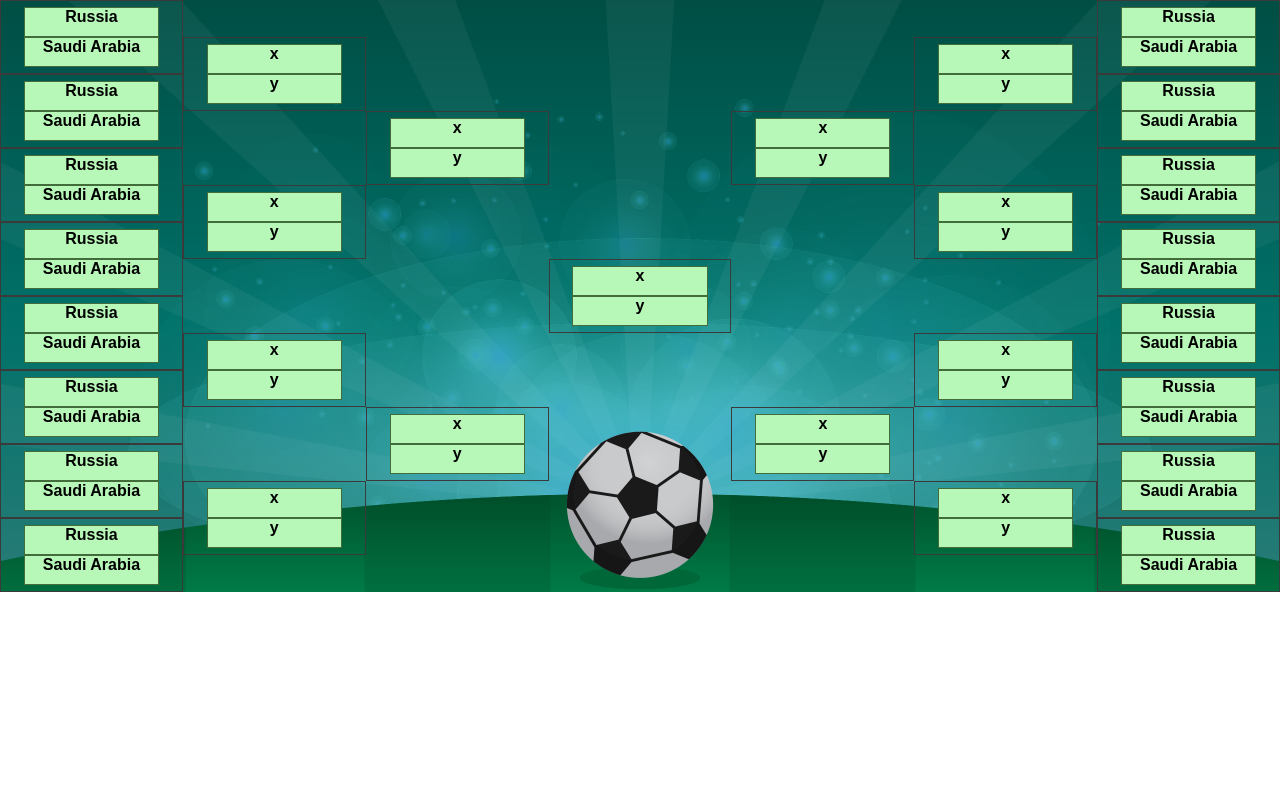
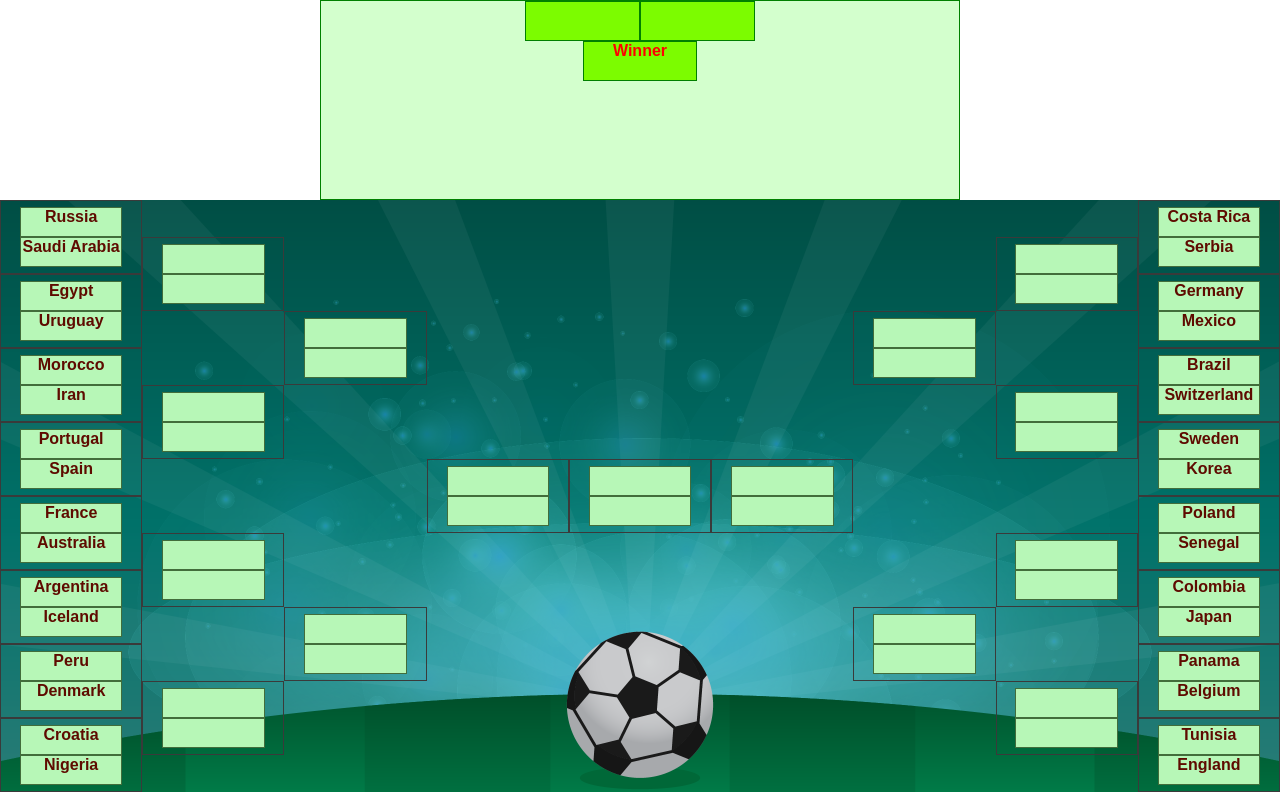
Before and after one commit to jirayr97/football-app-react, a React (Create React App) app: page / in a window 1280 px wide. Built offline with nearby package versions, Linux system fonts and the light colour scheme.

Commit message:
Add random winner picker with dynamic updating tree

```diff
--- /dev/null
+++ b/src/Commponents/Container/Betting/Betting.css
@@ -0,0 +1,36 @@
+.bet-container {
+    width: 50%;
+    border: 1px solid green;
+    height: 200px;
+    margin: 0 auto;
+    background-color: rgb(211, 255, 205);
+}
+.match-container {
+    display: flex;
+    flex-direction: row;
+    justify-content: center;
+}
+
+.match-item  {
+    /* display: inline-block; */
+    /* margin: 20px 20px; */
+    border: 1px solid green;
+    width: 18%;
+    height: 40px;
+    background-color: lawngreen;
+    color: brown;
+    font-weight: bold;
+    text-align: center;
+    /* padding: 10px 0; */
+}
+.winner {
+    border: 1px solid green;
+    width: 18%;
+    height: 40px;
+    background-color: lawngreen;
+    color: rgb(255, 0, 0);
+    font-weight: bold;
+    text-align: center;
+    margin: 0 auto;
+
+}
--- /dev/null
+++ b/src/Commponents/Container/Betting/Betting.jsx
@@ -0,0 +1,34 @@
+import React from "react";
+import "./Betting.css";
+
+class Betting extends React.Component {
+    constructor(props) {
+        super(props);
+        this.state = {
+            winner: "",
+        }
+    }
+    betItem = (e,obj) => {
+        obj.winner = Math.random() > 0.5 ? obj.firstCountry : obj.secondCountry;
+        this.setState({ winner: obj.winner })
+        this.props.setWinner(obj)
+
+    }
+
+    render() {
+        const { currentGame } = this.props;
+        return(
+            <div className="bet-container">
+                <div className="match-container">
+                    <div className="match-item" onClick={(e) => this.betItem(e.currentTarget,currentGame)}>{currentGame.firstCountry}</div>
+                    <div className="match-item" onClick={(e) => this.betItem(e.currentTarget,currentGame)}>{currentGame.secondCountry}</div>
+                </div>
+                <div  className="winner">Winner {this.state.winner}</div>
+
+            </div>
+        )
+    }
+
+}
+
+export default Betting;
--- /dev/null
+++ b/src/Commponents/Container/Betting/index.js
@@ -0,0 +1 @@
+export { default } from "./Betting";
--- a/src/Commponents/Container/Container.jsx
+++ b/src/Commponents/Container/Container.jsx
@@ -1,22 +1,51 @@
-import React from "react";
+import React, { Fragment } from "react";
 import treeData from "../../TreeData";
 import Tree from "./Tree";
+import Betting from "./Betting";
+
 
 class Container extends React.Component {
     constructor(props) {
         super(props);
         this.state = {
             treeData,
-
+            currentGame: {},
+            winnerObj: {},
         }
     }
+    selectMatch = (matchObject) => {
+        this.setState({ currentGame: matchObject })
+    }
+    setWinner = (winObj) => {
+        const { treeData } = this.state;
+        let newTree;
+        treeData.map(dataArray => {
+            dataArray.map(matchObj => {
+                if (matchObj.nextMatchId === winObj.matchId  || (matchObj.nextMatchId ===16 && winObj.matchId === 31)) {
+                    matchObj.secondCountry = winObj.winner;
+                } else if((matchObj.nextMatchId -1) === winObj.matchId ) {
+                    matchObj.firstCountry = winObj.winner;
+                } else {
+                    newTree = treeData;
+                }
 
-    render() {
-        return(
-            <Tree  treeData={this.state.treeData} />
-        )
+            })
+        })
+        if (winObj.matchId === 32) {
+            console.log(winObj.winner)
+        }
+        this.setState({ treeData: newTree })
     }
 
 
+    render() {
+        const { currentGame } = this.state;
+        return(
+            <Fragment>
+                <Betting currentGame={currentGame} setWinner={this.setWinner}/>
+                <Tree selectMatch={this.selectMatch} treeData={this.state.treeData}/>
+            </ Fragment>
+        )
+    }
 }
 export default Container;
--- a/src/Commponents/Container/Tree/Tree.css
+++ b/src/Commponents/Container/Tree/Tree.css
@@ -32,8 +32,13 @@
     display: flex;
     flex-direction: column;
     width: 80%;
+    color: rgb(94, 11, 0);
     height: 30px;
     font-size: 1rem;
     border: 1px solid rgb(66, 109, 59);
     background-color: rgb(183, 247, 183)
 }
+
+.country:hover {
+    background-color: lime;
+}
--- a/src/Commponents/Container/Tree/Tree.jsx
+++ b/src/Commponents/Container/Tree/Tree.jsx
@@ -3,17 +3,16 @@ import "./Tree.css";
 
 
 class Tree extends React.Component {
+    render() {
+        let { treeData } = this.props;
 
-    render() {
-        const { treeData } = this.props;
-
-            const tree = treeData.map(columnData => {
+        let tree = treeData.map(columnData => {
             return (
             <div className="games-column">
                 {
                     columnData.map(matchObject => {
                         return (
-                            <div className="games">
+                        <div className="games" onClick={() => this.props.selectMatch(matchObject)}>
                                 <div className="country">{matchObject.firstCountry}</div>
                                 <div className="country">{matchObject.secondCountry}</div>
                         </div>)
@@ -21,8 +20,6 @@ class Tree extends React.Component {
                 }
             </div>)
         })
-
-
         return(
             <div className="container">
                 {tree}
--- a/src/TreeData.js
+++ b/src/TreeData.js
@@ -7,159 +7,201 @@ const TreeData = [
         },
         {
             matchId: 2,
-            firstCountry: "Russia",
-            secondCountry: "Saudi Arabia",
+            firstCountry: "Egypt",
+            secondCountry: "Uruguay",
         },
         {
             matchId: 3,
-            firstCountry: "Russia",
-            secondCountry: "Saudi Arabia",
+            firstCountry: "Morocco",
+            secondCountry: "Iran",
         },
         {
             matchId: 4,
-            firstCountry: "Russia",
-            secondCountry: "Saudi Arabia",
+            firstCountry: "Portugal",
+            secondCountry: "Spain",
         },
         {
             matchId: 5,
-            firstCountry: "Russia",
-            secondCountry: "Saudi Arabia",
+            firstCountry: "France",
+            secondCountry: "Australia",
         },
         {
             matchId: 6,
-            firstCountry: "Russia",
-            secondCountry: "Saudi Arabia",
+            firstCountry: "Argentina",
+            secondCountry: "Iceland",
         },
         {
             matchId: 7,
-            firstCountry: "Russia",
-            secondCountry: "Saudi Arabia",
+            firstCountry: "Peru",
+            secondCountry: "Denmark",
         },
         {
             matchId: 8,
-            firstCountry: "Russia",
-            secondCountry: "Saudi Arabia",
+            firstCountry: "Croatia",
+            secondCountry: "Nigeria",
         },
     ],
     [
         {
-            matchId: 1,
-            firstCountry: "x",
-            secondCountry: "y",
+            matchId: 9,
+            firstCountry: null,
+            secondCountry: null,
+            nextMatchId:2,
         },
         {
-            matchId: 1,
-            firstCountry: "x",
-            secondCountry: "y",
+            matchId: 10,
+            firstCountry: null,
+            secondCountry: null,
+            nextMatchId: 4,
+
+
         },
         {
-            matchId: 1,
-            firstCountry: "x",
-            secondCountry: "y",
+            matchId: 11,
+            firstCountry: null,
+            secondCountry: null,
+            nextMatchId: 6,
+
         },
         {
-            matchId: 1,
-            firstCountry: "x",
-            secondCountry: "y",
+            matchId: 12,
+            firstCountry: "",
+            secondCountry: "",
+            nextMatchId: 8,
         },
 
     ],
     [
         {
-            matchId: 1,
-            firstCountry: "x",
-            secondCountry: "y",
+            matchId: 13,
+            firstCountry: "",
+            secondCountry: "",
+            nextMatchId: 10,
+
         },
         {
-            matchId: 1,
-            firstCountry: "x",
-            secondCountry: "y",
+            matchId: 14,
+            firstCountry: "",
+            secondCountry: "",
+            nextMatchId: 12,
+        },
+
+    ],
+
+    [
+        {
+            matchId: 15,
+            firstCountry: "",
+            secondCountry: "",
+            nextMatchId: 14,
+
+        },
+    ],
+    [
+        {
+            matchId: 32,
+            firstCountry: "",
+            secondCountry: "",
+            nextMatchId: 16,
+
+        },
+    ],
+    [
+        {
+            matchId: 31,
+            firstCountry: "",
+            secondCountry: "",
+            nextMatchId: 30,
+
+        },
+    ],
+    [
+        {
+            matchId: 29,
+            firstCountry: "",
+            secondCountry: "",
+            nextMatchId: 26,
+        },
+        {
+            matchId: 30,
+            firstCountry: "",
+            secondCountry: "",
+            nextMatchId: 28,
+
         },
 
     ],
     [
         {
-            matchId: 1,
-            firstCountry: "x",
-            secondCountry: "y",
-        },
-    ],
-    [
-        {
-            matchId: 1,
-            firstCountry: "x",
-            secondCountry: "y",
+            matchId: 25,
+            firstCountry: "",
+            secondCountry: "",
+            nextMatchId: 18,
+
         },
         {
-            matchId: 1,
-            firstCountry: "x",
-            secondCountry: "y",
+            matchId: 26,
+            firstCountry: "",
+            secondCountry: "",
+            nextMatchId: 20,
+
+        },
+        {
+            matchId: 27,
+            firstCountry: "",
+            secondCountry: "",
+            nextMatchId: 22,
+
+        },
+        {
+            matchId: 28,
+            firstCountry: "",
+            secondCountry: "",
+            nextMatchId: 24,
+
         },
 
     ],
     [
         {
-            matchId: 1,
-            firstCountry: "x",
-            secondCountry: "y",
+            matchId: 17,
+            firstCountry: "Costa Rica",
+            secondCountry: "Serbia",
         },
         {
-            matchId: 1,
-            firstCountry: "x",
-            secondCountry: "y",
+            matchId: 18,
+            firstCountry: "Germany",
+            secondCountry: "Mexico",
         },
         {
-            matchId: 1,
-            firstCountry: "x",
-            secondCountry: "y",
+            matchId: 19,
+            firstCountry: "Brazil",
+            secondCountry: "Switzerland",
         },
         {
-            matchId: 1,
-            firstCountry: "x",
-            secondCountry: "y",
-        },
-
-    ],
-    [
-        {
-            matchId: 1,
-            firstCountry: "Russia",
-            secondCountry: "Saudi Arabia",
+            matchId: 20,
+            firstCountry: "Sweden",
+            secondCountry: "Korea",
         },
         {
-            matchId: 2,
-            firstCountry: "Russia",
-            secondCountry: "Saudi Arabia",
+            matchId: 21,
+            firstCountry: "Poland",
+            secondCountry: "Senegal",
         },
         {
-            matchId: 3,
-            firstCountry: "Russia",
-            secondCountry: "Saudi Arabia",
+            matchId: 22,
+            firstCountry: "Colombia",
+            secondCountry: "Japan",
         },
         {
-            matchId: 4,
-            firstCountry: "Russia",
-            secondCountry: "Saudi Arabia",
+            matchId: 23,
+            firstCountry: "Panama",
+            secondCountry: "Belgium",
         },
         {
-            matchId: 5,
-            firstCountry: "Russia",
-            secondCountry: "Saudi Arabia",
-        },
-        {
-            matchId: 6,
-            firstCountry: "Russia",
-            secondCountry: "Saudi Arabia",
-        },
-        {
-            matchId: 7,
-            firstCountry: "Russia",
-            secondCountry: "Saudi Arabia",
-        },
-        {
-            matchId: 8,
-            firstCountry: "Russia",
-            secondCountry: "Saudi Arabia",
+            matchId: 24,
+            firstCountry: "Tunisia",
+            secondCountry: "England",
         },
     ],
 ];
```
Also changed, not shown: src/data.js (deleted, +0 -162 lines). Lines whose indentation alone changed are shown as unchanged.
